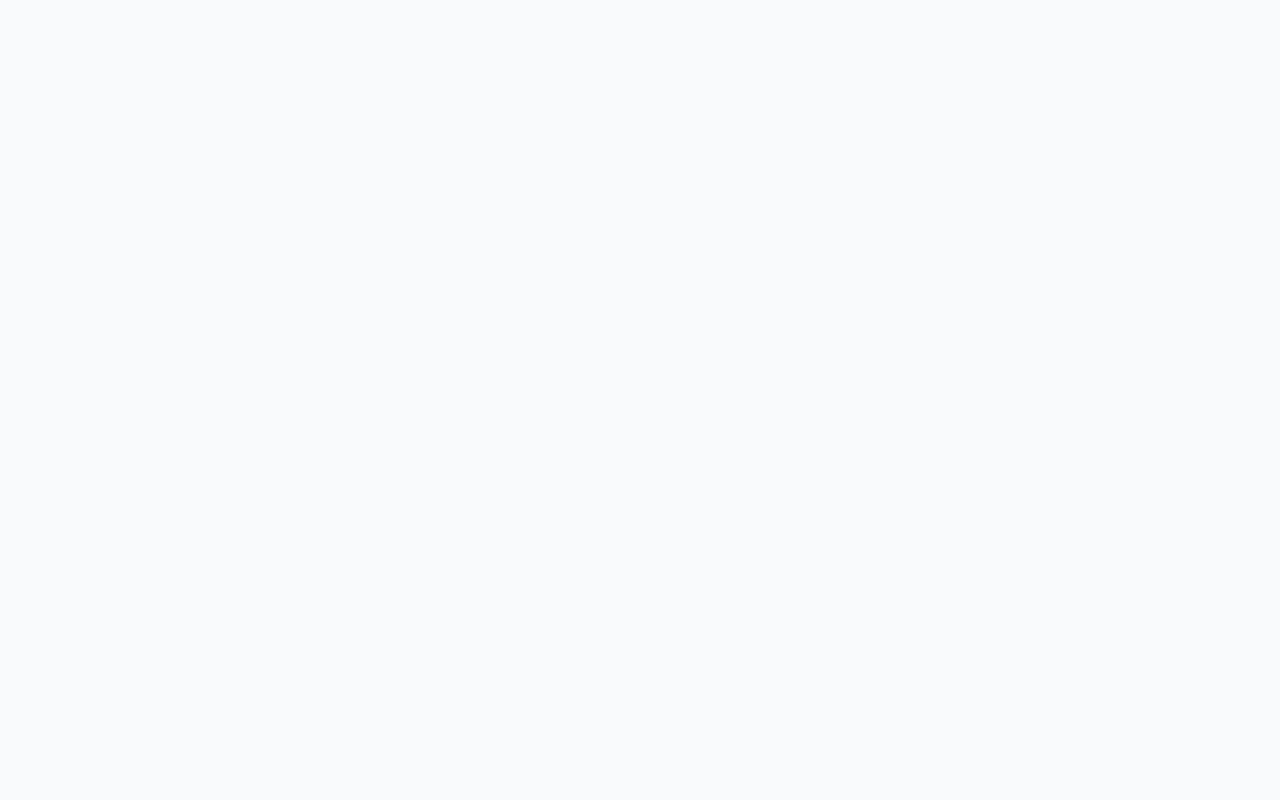
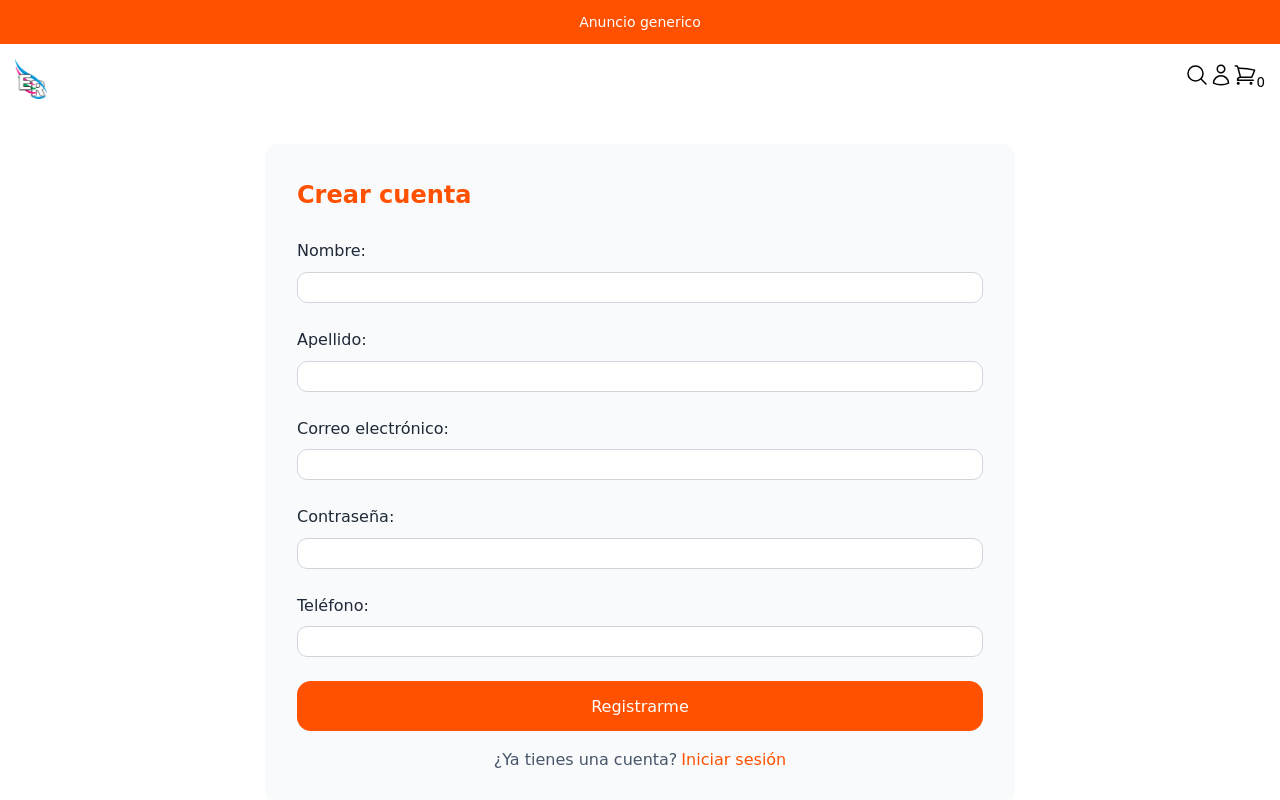
Before and after one commit to ElCuch0/ecommerce-platform, a React (Vite) app in the folder frontend/ER-Store/: page /register in a window 1280 px wide. Before the commit this address had no page. Shown: the top 800 px of the page. Built offline with nearby package versions, Linux system fonts and the light colour scheme.

Commit message:
Agregación pagina registro

```diff
--- a/frontend/ER-Store/src/pages/admin/Settings.jsx
+++ b/frontend/ER-Store/src/pages/admin/Settings.jsx
@@ -24,7 +24,7 @@ export default function Settings() {
           Configuración aún no disponible. Estamos preparando la integración y la interfaz de administración.
         </div>
 
-        // Volver al dashboard
+        {/* Botón de navegación para volver al dashboard, aunque la sección aún no tenga contenido funcional */}
         <Link to="/admin" className="adm-btn adm-btn--outline">
           Volver al dashboard
         </Link>
--- /dev/null
+++ b/frontend/ER-Store/src/pages/register/RegisterPage.jsx
@@ -0,0 +1,39 @@
+import { HeaderNav } from "../../components/HeaderNav.jsx";
+import { ErFooter } from "../../components/ErFooter.jsx";
+import "./register-page.css";
+
+export function RegisterPage() {
+  return(
+    <>
+      <HeaderNav />
+      <section className = "register-card">
+            <form className = "register-form" action="./process_register.js" method="post">
+                <h2>Crear cuenta</h2>
+                <div className = "field">
+                    <label for="fname">Nombre: </label>
+                    <input type="text"/>
+                </div>
+                <div className = "field">
+                    <label for="fsurname">Apellido: </label>
+                    <input type="text"/>
+                </div>
+                <div className = "field">
+                    <label for="femail">Correo electrónico: </label>
+                    <input type="email"/>
+                </div>
+                <div className = "field">
+                    <label for="fpassword">Contraseña: </label>
+                    <input type="password"/>
+                </div>
+                <div className = "field">
+                    <label for="fphone" pattern="[0-9]{10}">Teléfono: </label>
+                    <input type="tel" />
+                </div>
+                <button className = "register-button">Registrarme</button>
+                <p className = "register-footer">¿Ya tienes una cuenta?<a>Iniciar sesión</a></p>
+            </form>
+        </section>
+      <ErFooter />
+    </>
+  )
+}
--- /dev/null
+++ b/frontend/ER-Store/src/pages/register/register-page.css
@@ -0,0 +1,67 @@
+.register-card {
+  display: flex;
+  justify-content: center;
+  align-items: center;
+  width: 100%;
+  height: fit-content;
+  padding: 2rem;
+  background: #ffffff;
+  margin-top: 7rem;
+}
+
+.register-form {
+  width: 100%;
+  max-width: 750px;
+  padding: 2rem;
+  background: #f8fafc;
+  border-radius: 14px;
+}
+
+.register-form h2 {
+  color: #FF5100;
+  margin-bottom: 1.5rem;
+}
+
+.field {
+  display: grid;
+  gap: 0.5rem;
+  margin-bottom: 1.5rem;
+}
+
+.field input {
+  width: 100%;
+  border: 1px solid #d1d5db;
+  padding: 5px;
+  border-radius: 10px;
+  background: #fff;
+  font-style: none;
+}
+
+.register-button {
+  width: 100%;
+  padding: 0.95rem 1rem;
+  background: #FF5100;
+  color: #fff;
+  border: none;
+  border-radius: 14px;
+  font-size: 1rem;
+  cursor: pointer;
+  transition: background-color 0.3s ease;
+}
+
+.register-button:hover {
+  background: #e54d00;
+}
+
+.register-footer {
+  margin-top: 1rem;
+  text-align: center;
+  color: #475569;
+}
+
+.register-footer a {
+  color: #FF5100;
+  text-decoration: none;
+  margin-left: 0.25rem;
+  cursor: pointer;
+}
--- a/frontend/ER-Store/src/routes/AppRoutes.jsx
+++ b/frontend/ER-Store/src/routes/AppRoutes.jsx
@@ -4,6 +4,7 @@ import { HomePage } from "../pages/home/HomePage.jsx";
 import { CartPage } from "../pages/cart/CartPage.jsx";
 import { ProductDetail } from "../pages/product/ProductDetail.jsx";
 import { CheckoutPage } from "../pages/checkout/CheckoutPage.jsx";
+import { RegisterPage } from "../pages/register/RegisterPage.jsx";
 import AdminLayout from "../components/layout/AdminLayout.jsx";
 import DashboardHome from "../pages/admin/DashboardHome.jsx";
 import InventoryTable from "../pages/admin/InventoryTable.jsx";
@@ -23,6 +24,7 @@ export function AppRoutes() {
         <Route path="/cart" element={<CartPage />} />
         <Route path="/product/:id" element={<ProductDetail />} />
         <Route path="/checkout" element={<CheckoutPage />} />
+        <Route path="/register" element={<RegisterPage />} />
 
         {/* Panel administrativo (independiente del layout de la tienda) */}
         <Route path="/admin" element={<AdminLayout />}>
```
